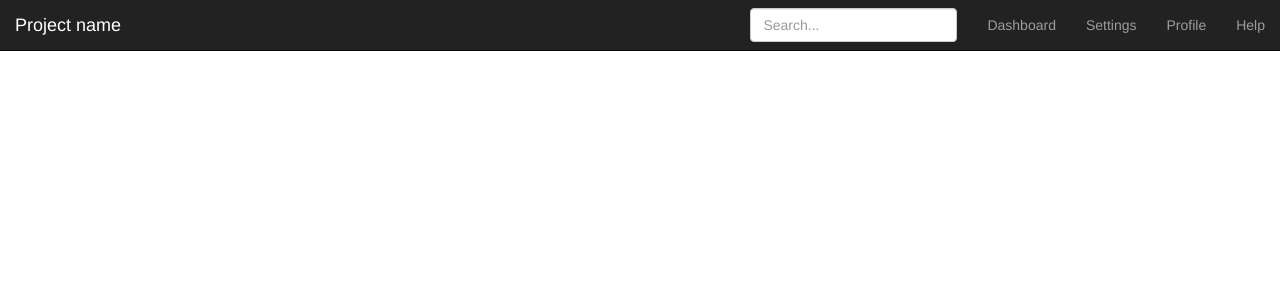
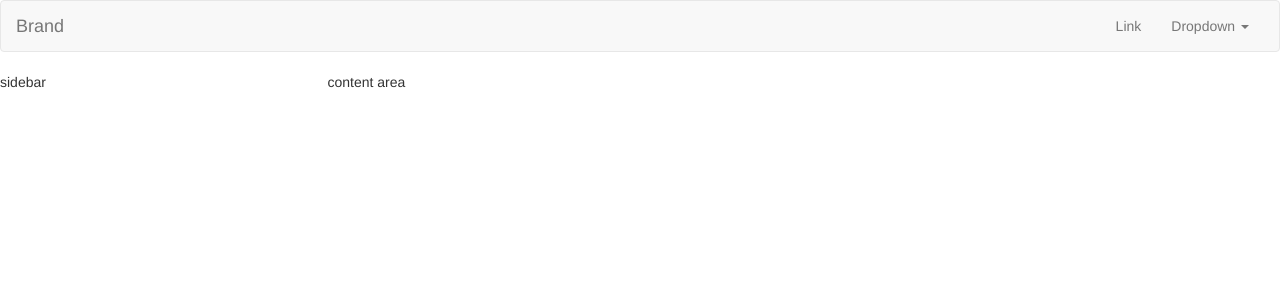
Before and after one commit to naeemaly110/offCRM, a React (Create React App) app: page / in a window 1280 px wide. Shown: the top 300 px of the page. Built offline with nearby package versions, Linux system fonts and the light colour scheme.

Commit message:
Body component

```diff
--- a/src/app/App.js
+++ b/src/app/App.js
@@ -1,11 +1,15 @@
 import React, { Component } from 'react';
 import Header from './components/header';
+import Body from './components/body';
 
 
 class App extends Component {
   render() {
     return (
-      <Header />
+        <div>
+          <Header />
+          <Body />
+        </div>
     );
   }
 }
--- /dev/null
+++ b/src/app/components/body/index.js
@@ -0,0 +1,21 @@
+import React from "react";
+
+const Body = () => {
+
+    return (
+        <div className="main-body">
+            <div className="conatiner-fluid">
+                <div className="row">
+                    <div className="col-sm-3">
+                            sidebar
+                    </div>
+                    <div className="col-sm-9">
+                            content area
+                    </div>
+                </div>
+            </div>
+        </div>
+    );
+
+}
+export default Body;
--- a/src/app/components/header/index.js
+++ b/src/app/components/header/index.js
@@ -4,48 +4,32 @@ import React from "react";
 const Header = () => {
   return (
     <div className="header">
-      <nav className="navbar navbar-inverse navbar-fixed-top">
+       <nav className="navbar navbar-default">
   <div className="container-fluid">
     <div className="navbar-header">
-            <button
-              type="button"
-              className="navbar-toggle collapsed"
-              data-toggle="collapse"
-              data-target="#navbar"
-              aria-expanded="false"
-              aria-controls="navbar"
-            >
+      <button type="button" className="navbar-toggle collapsed" data-toggle="collapse" data-target="#bs-example-navbar-collapse-1" aria-expanded="false">
         <span className="sr-only">Toggle navigation</span>
-              <span className="icon-bar" />
-              <span className="icon-bar" />
-              <span className="icon-bar" />
+        <span className="icon-bar"></span>
+        <span className="icon-bar"></span>
+        <span className="icon-bar"></span>
       </button>
-            <a className="navbar-brand" href="#">
-              Project name
-            </a>
+      <a className="navbar-brand" href="#">Brand</a>
     </div>
-          <div id="navbar" className="navbar-collapse collapse">
+
+    <div className="collapse navbar-collapse" id="bs-example-navbar-collapse-1">
       <ul className="nav navbar-nav navbar-right">
-              <li>
-                <a href="#">Dashboard</a>
-              </li>
-              <li>
-                <a href="#">Settings</a>
-              </li>
-              <li>
-                <a href="#">Profile</a>
-              </li>
-              <li>
-                <a href="#">Help</a>
+        <li><a href="#">Link</a></li>
+        <li className="dropdown">
+          <a href="#" className="dropdown-toggle" data-toggle="dropdown" role="button" aria-haspopup="true" aria-expanded="false">Dropdown <span className="caret"></span></a>
+          <ul className="dropdown-menu">
+            <li><a href="#">Action</a></li>
+            <li><a href="#">Another action</a></li>
+            <li><a href="#">Something else here</a></li>
+            <li role="separator" className="divider"></li>
+            <li><a href="#">Separated link</a></li>
+          </ul>
         </li>
       </ul>
-            <form className="navbar-form navbar-right">
-              <input
-                type="text"
-                className="form-control"
-                placeholder="Search..."
-              />
-            </form>
     </div>
   </div>
 </nav>
```
Lines whose indentation alone changed are shown as unchanged.
